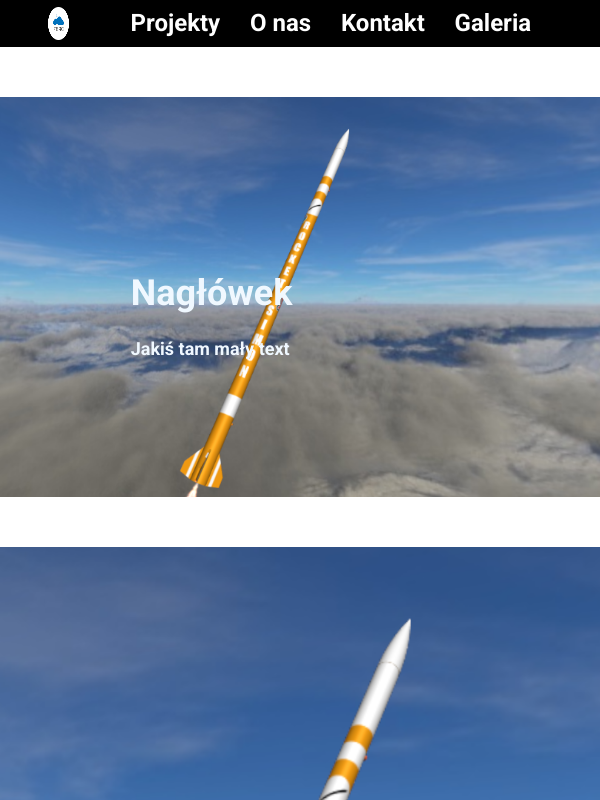
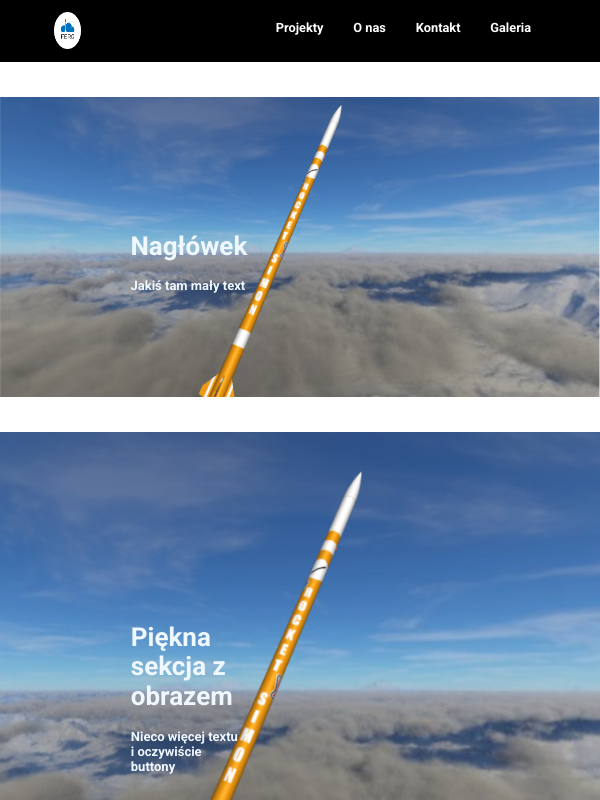
Before and after one commit to Maksymilian555/ferc-rt-page, a React (Create React App) app: page / in a window 600 px wide. Built offline with nearby package versions, Linux system fonts and the light colour scheme.

Commit message:
Media queries added

```diff
--- a/src/Footer/style.css
+++ b/src/Footer/style.css
@@ -23,3 +23,13 @@
     padding-bottom:10%;
     color: rgb(184, 184, 184);
 }
+
+@media screen and (max-width: 600px) {
+    .footer_info {
+        font-size: 7px;
+        margin-bottom: 15%;
+    }
+    .footer_main {
+        font-size: 10px;
+    }
+}
--- a/src/Header/style.css
+++ b/src/Header/style.css
@@ -37,3 +37,25 @@
     width: 35%;
     height: 70%;
 }
+
+@media screen and (min-width: 300px) and (max-width: 600px) {
+    .nav_button {
+        font-size: 80%;
+        white-space: nowrap;
+    }
+    .nav_list {
+        padding-top: 2%;
+        padding-bottom: 3%;
+    }
+    .nav_logo {
+        margin-left: 90%;
+        height: 60%;
+        width: 60%;
+    }
+}
+
+@media screen and (min-width: 600px) and (max-width: 900px) {
+    .nav_logo {
+        width: 45%;
+    }
+}
--- a/src/Sec1/style.css
+++ b/src/Sec1/style.css
@@ -41,3 +41,14 @@
     width: 50%;
     flex: 0 1 auto;
 }
+
+@media screen and (max-width: 600px) {
+    .headSec {
+        height: 300px;
+        margin-top: 35px;
+        margin-bottom: 35px;
+    }
+    .headSec_secText {
+        font-size: small;
+    }
+}
--- a/src/Sec2/style.css
+++ b/src/Sec2/style.css
@@ -39,3 +39,12 @@
     margin-left: 20%;
     margin-right: 20%;
 }
+
+@media screen and (max-width: 600px) {
+    .imgSec_sec {
+        height: 500px;
+    }
+    .imgSec_secText {
+        font-size: small;
+    }
+}
--- a/src/Sec3/style.css
+++ b/src/Sec3/style.css
@@ -43,3 +43,25 @@
 .infoSec_sec--justCent {
     justify-content: center;
 }
+
+@media screen and (max-width: 600px) {
+    .infoSec_sec {
+        height: 500px;
+    }
+    .infoSec_secMargin {
+        margin-left: 50px;
+        margin-left: 50px;
+    }
+    .infoSec_secHead {
+        font-size: 15px;
+        height: 75px;
+        word-wrap: break-word;
+        margin-bottom: 10%;
+    }
+    .infoSec_secGraphs {
+        font-size: 12px;
+    }
+    .infoSec_secFooter {
+        font-size: 9px;
+    }
+}
```
